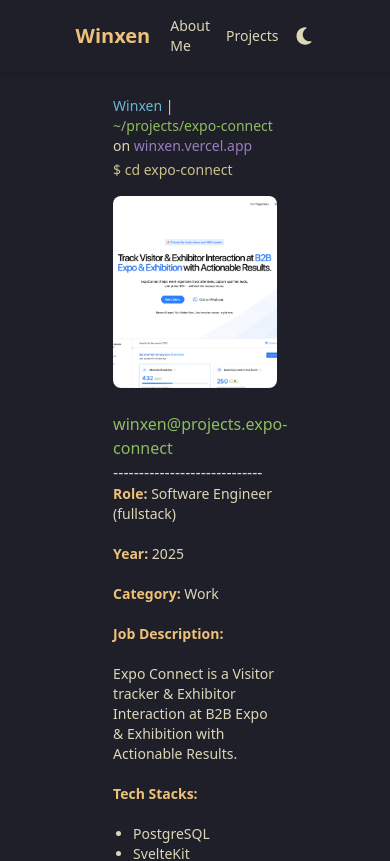
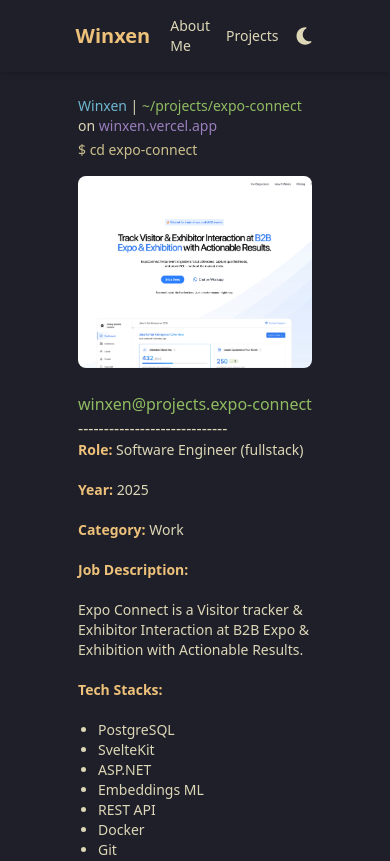
Before and after one commit to winxene/winxen, a Next.js app: page /projects/expo-connect in a window 390 px wide. Shown: the top 861 px of the page. Built offline with nearby package versions, Linux system fonts and the light colour scheme; a web font is replaced by a local one.

Commit message:
chore: made the responsive same across the pages

```diff
--- a/src/app/about-me/page.tsx
+++ b/src/app/about-me/page.tsx
@@ -41,7 +41,7 @@ const AboutMe: FC = () => {
 
   return (
     <PageLayout>
-      <div className="relative items-left justify-center lg:space-y-4 w-full mx-auto mt-24">
+      <div className="relative items-left justify-center lg:space-y-4 w-full mt-24">
         <TerminalHistoryPane currentPath={path} text={commandText} />
       </div>
       <div className="flex flex-col items-center justify-center animate-fade-in-up min-w-full space-y-0">
@@ -52,7 +52,7 @@ const AboutMe: FC = () => {
           <p className="space-y-10">-----------------------------</p>
         </div>
 
-        <div className="flex flex-col lg:flex-row items-start justify-between mx-0 lg:mx-3 my-24 w-3/5 md:mt-20 md:mx-auto text-sm md:text-base space-x-4 lg:space-x-20 py-10 lg:py-20">
+        <div className="flex flex-col lg:flex-row items-start justify-between my-24 w-full text-sm md:text-base space-x-4 lg:space-x-20 py-10 lg:py-20">
           <div className="flex flex-col space-y-20 text-left justify-center min-w-fit lg:w-1/3">
             <Image
               src="/winxen.jpg"
--- a/src/app/projects/[slug]/page.tsx
+++ b/src/app/projects/[slug]/page.tsx
@@ -49,11 +49,11 @@ export default function ProjectPage({ params }: ProjectPageProps) {
 
   return (
     <PageLayout>
-      <div className="relative items-left justify-center lg:space-y-4 w-[70%] mx-auto mt-24 ">
+      <div className="relative items-left justify-center lg:space-y-4 w-full mt-24">
         <TerminalHistoryPane currentPath={path} text={commandText} />
       </div>
 
-      <div className="flex flex-col items-start justify-center animate-fade-in-up w-[70%] space-y-0">
+      <div className="flex flex-col items-start justify-center animate-fade-in-up w-full space-y-0">
         {project.imageLocation && project.imageLocation.length > 0 && (
           <Carousel images={project.imageLocation} current={0} />
         )}
```
